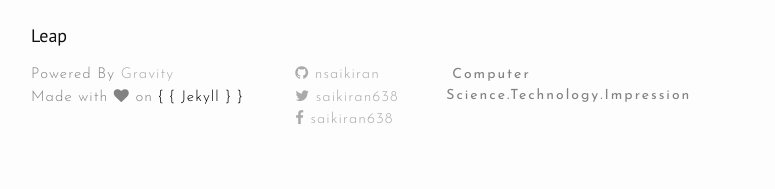
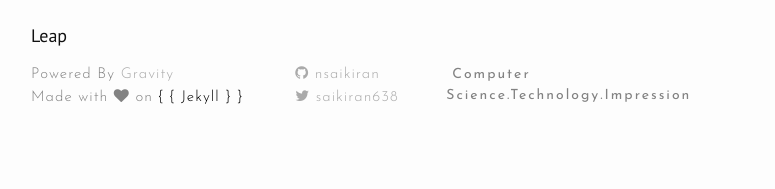
Before and after one commit to nsaikiran/impression, a Jekyll site: the page built from index.html, in a window 1280 px wide. Shown: the part 1057-1246 px from the top of the page, without its empty margins (239-1014 px from the left). Built offline with Jekyll 4.4.1, drawn with Linux system fonts in a browser that asks for light colours; nearby versions of some CDN libraries; the list of posts is cut into pages by our own code.

Commit message:
Unset facebook profile, username

```diff
--- a/_config.yml
+++ b/_config.yml
@@ -12,7 +12,7 @@ description: Computer Science.Technology.Impression
 baseurl: "" # the subpath of your site, e.g. /blog
 url: "http://saikiran.blog" # the base hostname & protocol for your site
 twitter_username: saikiran638
-facebook_username: saikiran638
+facebook_username:
 github_username:  nsaikiran
 paginate: 5
 
```
